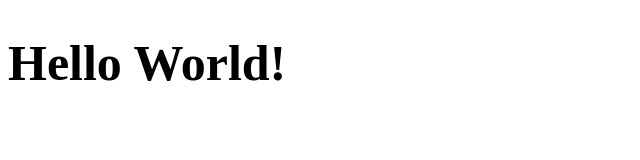
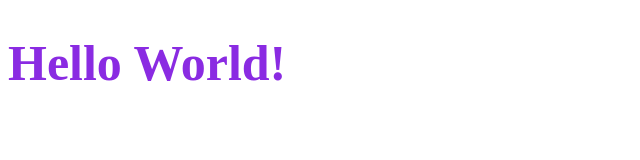
Before and after one commit to AlexLamplough/alexlamplough.github.io, a plain HTML site: page index.html in a window 1280 px wide. Shown: the whole page, without its empty margins (0-640 px from the left). Drawn offline with Linux system fonts and the light colour scheme.

Commit message:
Update main.css

```diff
--- a/main.css
+++ b/main.css
@@ -1,3 +1,4 @@
 h1 {
     font-size: 50px;
+    color: Blueviolet;
 }
```
